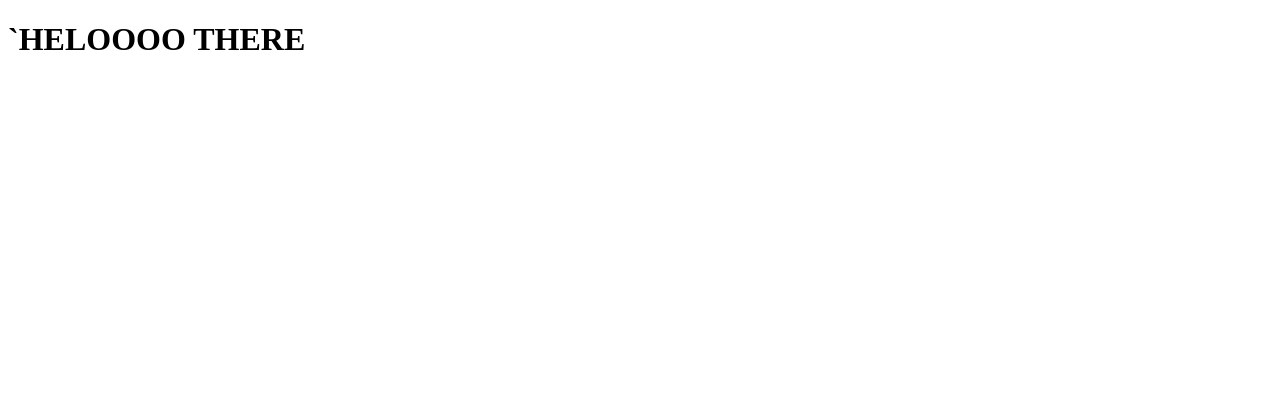
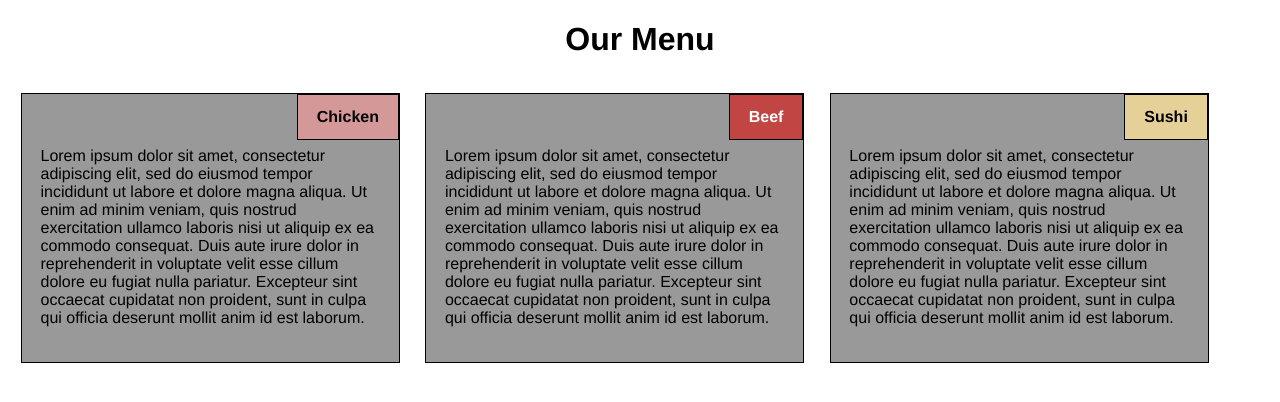
Before and after one commit to flaviaalexandra11/coursera-test, a plain HTML site: page module2-solution/index.html in a window 1280 px wide. Drawn offline with Linux system fonts and the light colour scheme.

Commit message:
finished asignment

```diff
--- a/module2-solution/css/style.css
+++ b/module2-solution/css/style.css
@@ -0,0 +1,84 @@
+/********************* Base styles *********************/
+
+* {	box-sizing: border-box; }
+
+body {
+	font-family: "Helvetica", "Sans-Serif", "Arial" ;
+}
+
+h1 {
+	text-align: center;
+}
+
+h2 {
+	font-size: 1em;
+}
+
+#first-region .region-title {
+	background-color: #D59898;
+}
+
+#second-region .region-title {
+	background-color: #C14543;
+	color: white;
+}
+
+#third-region .region-title {
+	background-color: #E5D198;
+}
+
+.region {
+	background-color: #999999;
+	overflow: visible;
+	position: relative;
+	border: 1px solid black;
+	margin: 1%;
+}
+
+.region-title {
+	position: absolute;
+	right: 0;
+	padding: 0% 5% 0% 5%;
+	border: 1px solid black;
+}
+
+.region-content {
+	clear: right;
+	padding: 10% 5% 5% 5%;
+}
+
+.row {
+	width: 100%;
+}
+
+/********************* Desktop *********************/
+@media (min-width: 992px) {
+	.region {
+		float: left;
+		width: 30%;
+	}
+}
+
+/********************* Tablet *********************/
+@media (min-width: 768px) and (max-width: 991px) {
+	/* Percentage changed due to margins
+	(sizing is border block => doesn't take into account the margins) */
+	#first-region, #second-region {
+		float: left;
+		width: 48%;
+	}
+
+	#third-region {
+		clear: both;
+		width: 98%;
+	}
+}
+
+
+/********************* Mobile *********************/
+@media (max-width:  767px) {
+	.region {
+		float: left;
+		width: 100%
+	}
+}
--- a/module2-solution/index.html
+++ b/module2-solution/index.html
@@ -1,10 +1,50 @@
 <!DOCTYPE html>
 <html>
 <head>
-	<title></title>
+	<meta charset="utf-8">
+	<meta name="viewport" content="width=device-width, initial-scale=1">
+	<link rel="stylesheet" type="text/css" href="css/style.css">
+	<title>My Restaurant</title>
 </head>
 <body>
-	<h1>`HELOOOO THERE</h1>
+	<h1>Our Menu</h1>
 
+	<div class="row">
+	<section class="region" id="first-region">
+		<div class="region-title">
+			<h2>Chicken</h2>
+		</div>
+		<div class="region-content">
+			<p>
+			Lorem ipsum dolor sit amet, consectetur adipiscing elit, sed do eiusmod tempor incididunt ut labore et dolore magna aliqua. Ut enim ad minim veniam, quis nostrud exercitation ullamco laboris nisi ut aliquip ex ea commodo consequat.
+			Duis aute irure dolor in reprehenderit in voluptate velit esse cillum dolore eu fugiat nulla pariatur. Excepteur sint occaecat cupidatat non proident, sunt in culpa qui officia deserunt mollit anim id est laborum.
+			</p>
+		</div>
+	</section>
+
+	<section class="region" id="second-region">
+		<div class="region-title">
+			<h2>Beef</h2>
+		</div>
+		<div class="region-content">
+			<p>
+				Lorem ipsum dolor sit amet, consectetur adipiscing elit, sed do eiusmod tempor incididunt ut labore et dolore magna aliqua. Ut enim ad minim veniam, quis nostrud exercitation ullamco laboris nisi ut aliquip ex ea commodo consequat.
+				Duis aute irure dolor in reprehenderit in voluptate velit esse cillum dolore eu fugiat nulla pariatur. Excepteur sint occaecat cupidatat non proident, sunt in culpa qui officia deserunt mollit anim id est laborum.
+			</p>
+		</div>
+	</section>
+
+	<section class="region" id="third-region">
+		<div class="region-title">
+			<h2>Sushi</h2>
+		</div>
+		<div class="region-content">
+			<p>
+				Lorem ipsum dolor sit amet, consectetur adipiscing elit, sed do eiusmod tempor incididunt ut labore et dolore magna aliqua. Ut enim ad minim veniam, quis nostrud exercitation ullamco laboris nisi ut aliquip ex ea commodo consequat.
+		 		Duis aute irure dolor in reprehenderit in voluptate velit esse cillum dolore eu fugiat nulla pariatur. Excepteur sint occaecat cupidatat non proident, sunt in culpa qui officia deserunt mollit anim id est laborum.
+			</p>
+		</div>
+	</section>
+</div>
 </body>
 </html>
```
